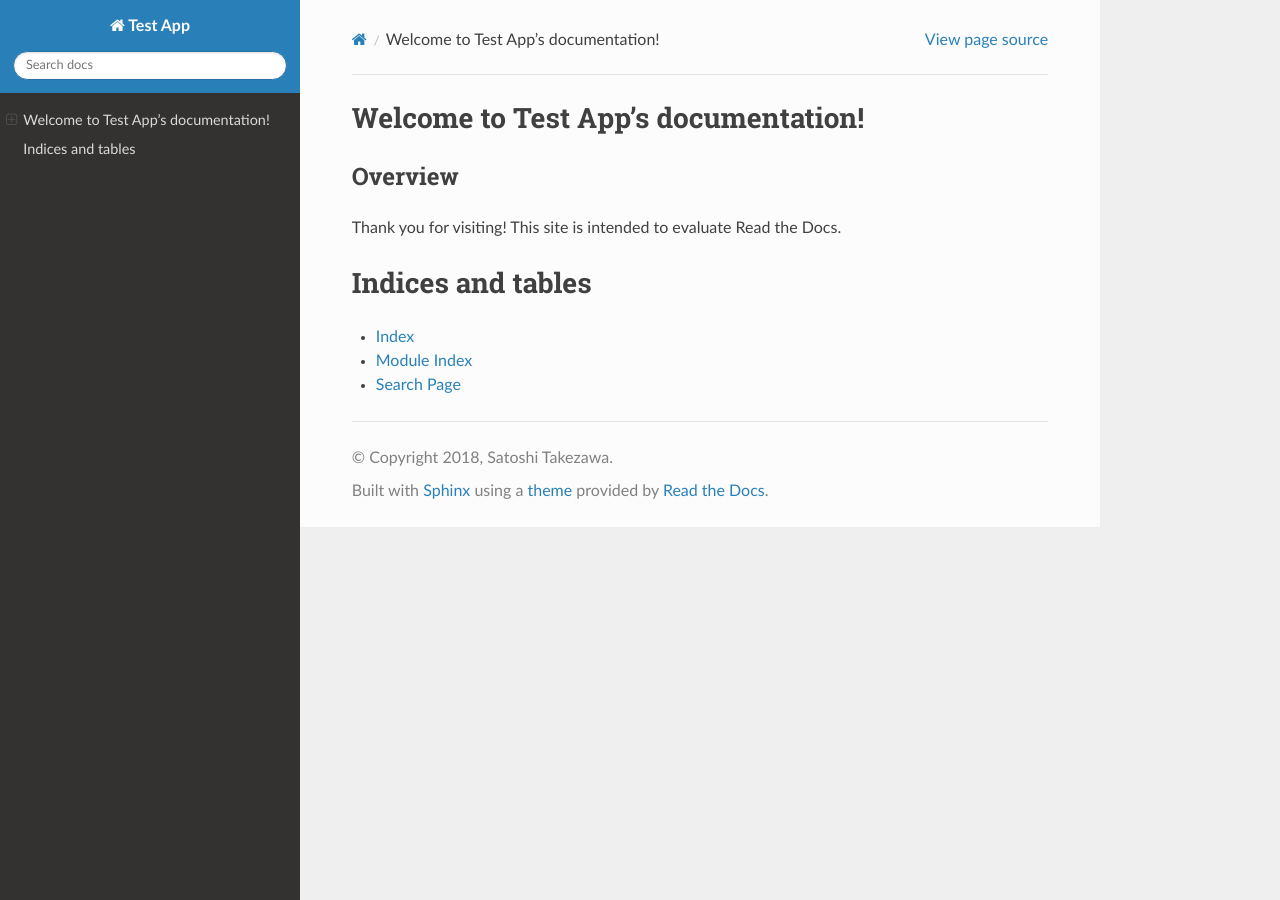
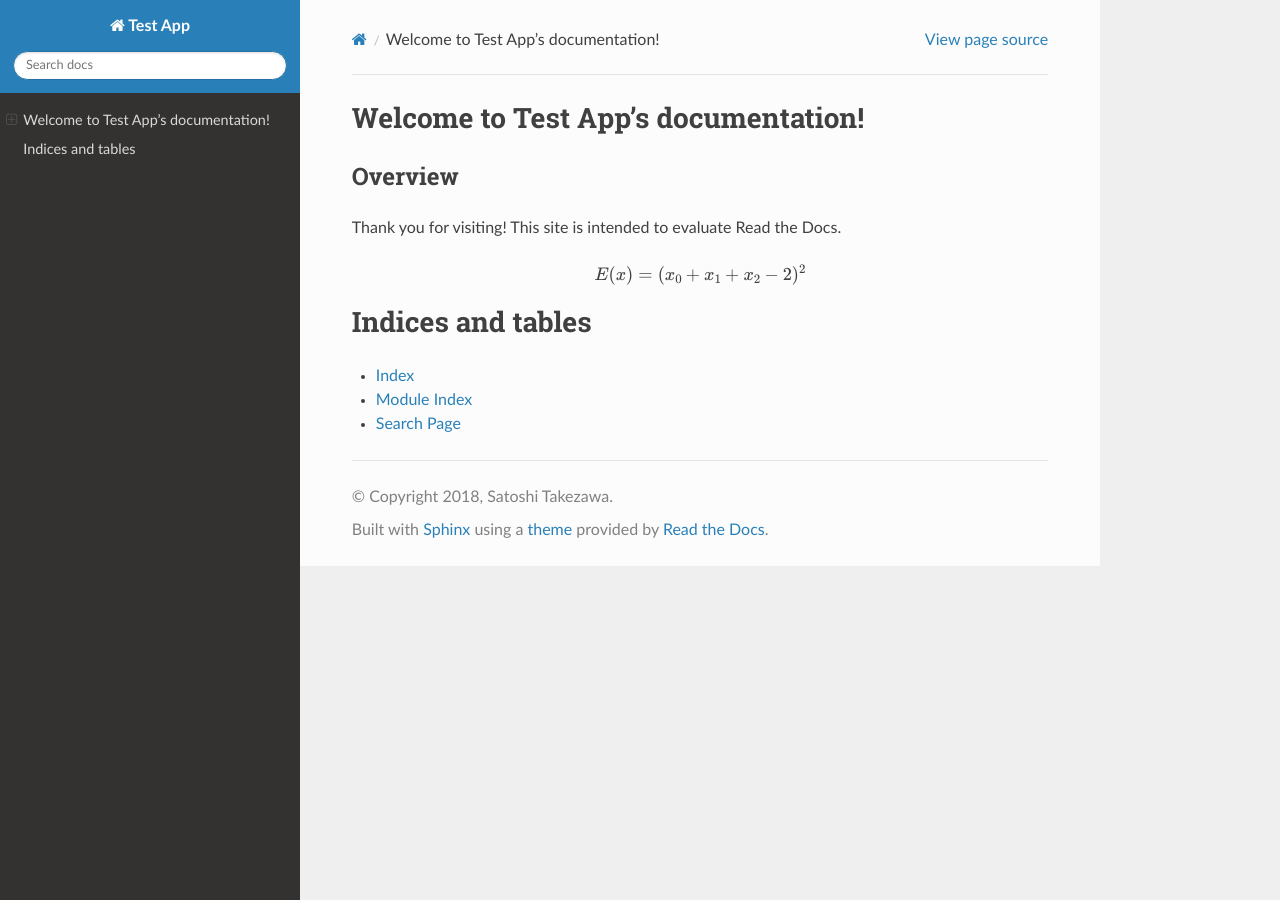
Before and after one commit to takebozu/read-the-docs-tutorial, a Sphinx documentation site: the page built from docs/source/index.rst, in a window 1280 px wide. Built offline with Sphinx 7.4.7 and the Read the Docs theme 2.0.0, drawn with Linux system fonts in a browser that asks for light colours.

Commit message:
Add math equation for test.

```diff
--- a/docs/source/index.rst
+++ b/docs/source/index.rst
@@ -11,6 +11,8 @@ Overview
 
 Thank you for visiting! This site is intended to evaluate Read the Docs.
 
+.. math::
+   E(x) = (x_{0} + x_{1} + x_{2} - 2) ^ 2
 
 
 .. toctree::
```
